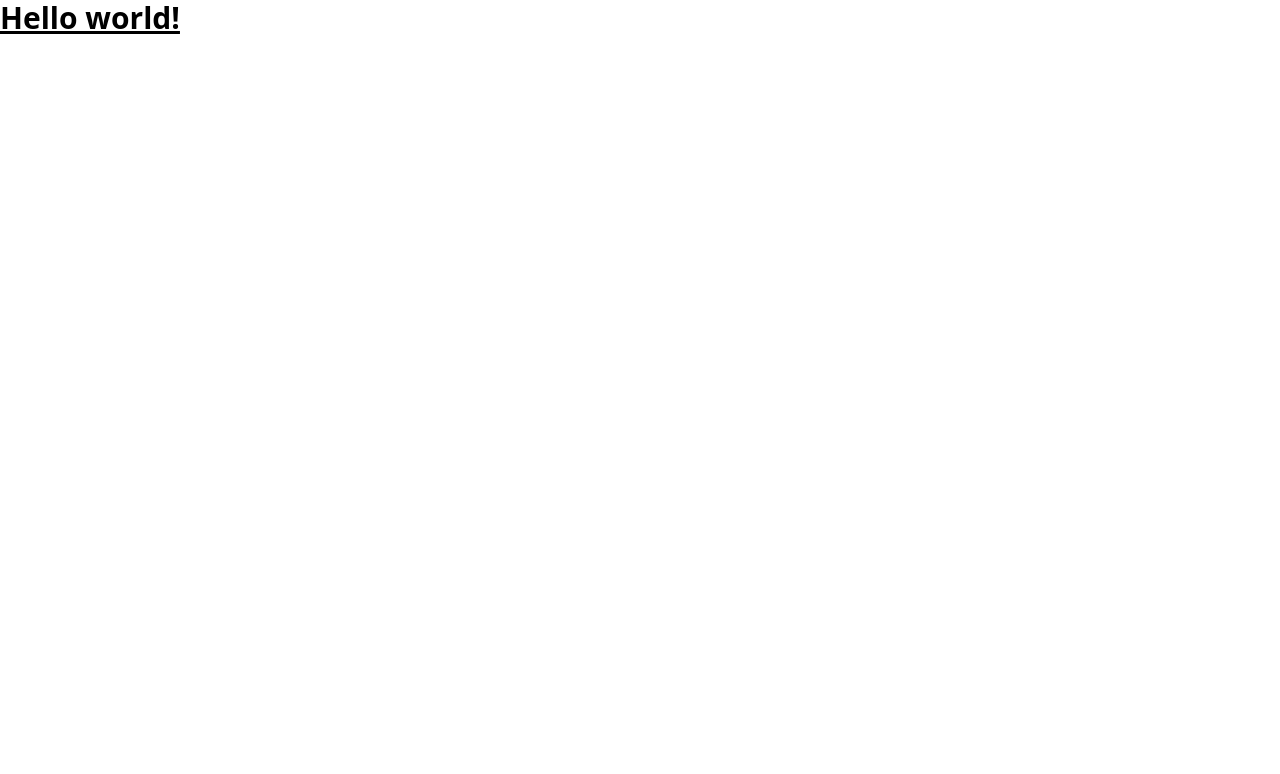
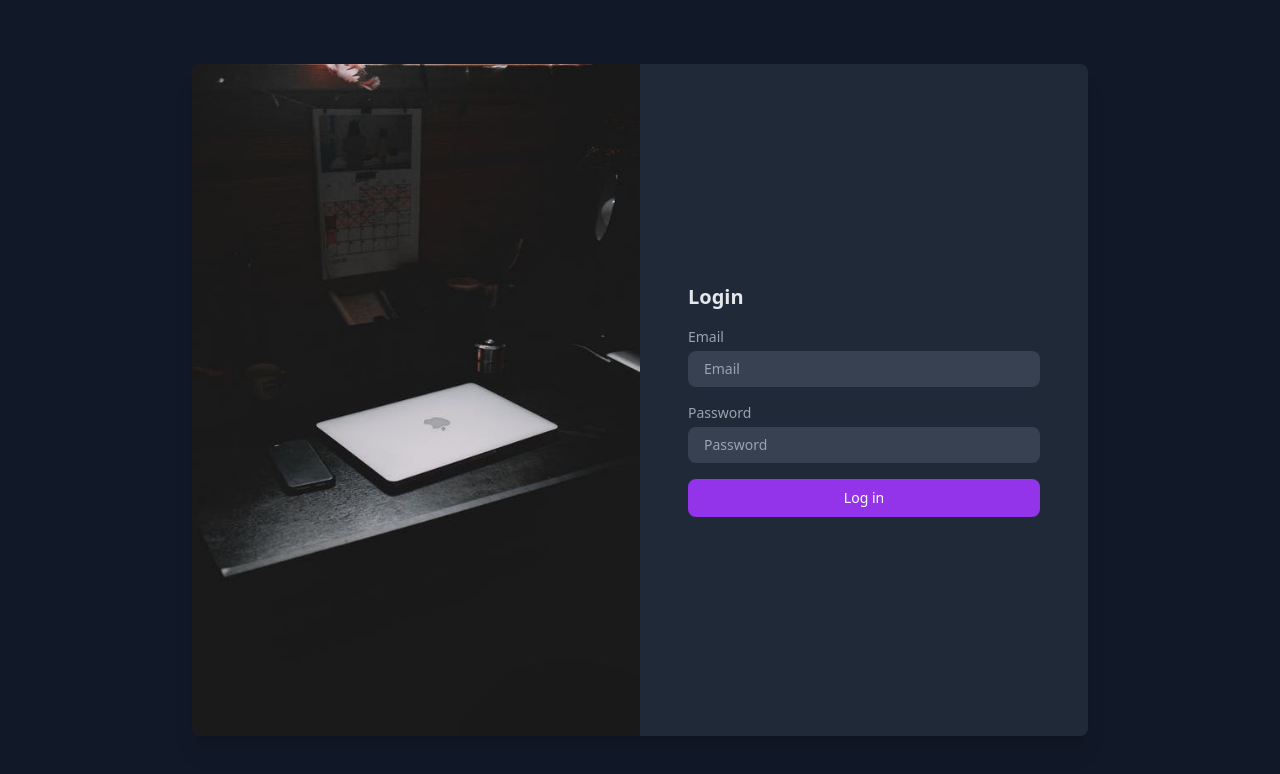
Before and after one commit to ALTA-Project-3/ALTA-GROUP-PROJECT-3-DASHBOARD-APP, a Next.js app: page / in a window 1280 px wide. Shown: the top 774 px of the page. Built offline with nearby package versions, Linux system fonts and the light colour scheme.

Commit message:
Login Pages Done

```diff
--- /dev/null
+++ b/pages/dashboard.jsx
@@ -0,0 +1,19 @@
+import React from "react";
+import cookie from "js-cookie";
+import { useRouter } from "next/router";
+
+export default function Dashboard() {
+  const router = useRouter();
+  const handleLogout = async () => {
+    await cookie.remove("JWT");
+    await router.push("/");
+  };
+  return (
+    <>
+      <div>Dashboard</div>
+      <button type="buton" className="bg-slate-400" onClick={handleLogout}>
+        logout
+      </button>
+    </>
+  );
+}
--- a/pages/index.js
+++ b/pages/index.js
@@ -1,3 +1,93 @@
-export default function Home() {
-  return <h1 className="text-3xl font-bold underline">Hello world!</h1>;
+import Image from "next/image";
+import Link from "next/link";
+import { useEffect, useState } from "react";
+import office from "../public/img/login-office-dark.jpeg";
+import axios from "axios";
+import { useRouter } from "next/router";
+import cookie from "js-cookie";
+
+export default function Home({ token }) {
+  const [email, setEmail] = useState("");
+  const [password, setPassword] = useState("");
+  const [error, setError] = useState("");
+  const router = useRouter();
+  // const [token, setToken] = useState(localStorage.getItem("userToken") ?? null);
+
+  const loginHandler = async () => {
+    setError("");
+    setEmail("");
+    setPassword("");
+    await axios({
+      url: "https://virtserver.swaggerhub.com/nawihusen/groupproject3/1.0.0/login",
+      method: "POST",
+      withCredentials: true,
+      data: {
+        email,
+        password,
+      },
+    })
+      .then((res) => {
+        cookie.set("JWT", res.data.data.token);
+      })
+      .catch((err) => {
+        console.log(err);
+        setError(err);
+      });
+
+    await router.push("/dashboard");
+  };
+
+  const submit = (e) => {
+    e.preventDefault();
+  };
+
+  return (
+    <div className="flex items-center min-h-screen p-6 bg-gray-900">
+      <div className="flex-1 h-full max-w-4xl mx-auto overflow-hidden  rounded-lg shadow-xl bg-gray-800">
+        <div className="flex flex-col overflow-y-auto md:flex-row">
+          <div className="h-32 md:h-auto md:w-1/2">
+            <Image aria-hidden="true" className="hidden object-cover w-full h-full dark:block" src={office} alt="Office" layout="responsive" objectFit="cover" />
+          </div>
+          <div className="flex items-center justify-center p-6 sm:p-12 md:w-1/2">
+            <form className="w-full" onSubmit={(e) => submit(e)}>
+              <h1 className="mb-4 text-xl font-semibold text-gray-200">Login</h1>
+              <label className="block text-sm">
+                <span className="text-gray-400">Email</span>
+                <input
+                  className="block w-full mt-1 px-4 py-2 rounded-lg text-sm border-gray-600 bg-gray-700 focus:border-purple-400 focus:outline-none focus:shadow-outline-purple text-gray-300 focus:shadow-outline-gray"
+                  placeholder="Email"
+                  value={email}
+                  onChange={(e) => setEmail(e.target.value)}
+                />
+              </label>
+              <label className="block mt-4 text-sm">
+                <span className="text-gray-400">Password</span>
+                <input
+                  className="block w-full mt-1 px-4 py-2 rounded-lg text-sm border-gray-600 bg-gray-700 focus:border-purple-400 focus:outline-none focus:shadow-outline-purple text-gray-300 focus:shadow-outline-gray"
+                  placeholder="Password"
+                  type="password"
+                  value={password}
+                  onChange={(e) => setPassword(e.target.value)}
+                />
+              </label>
+
+              {error ?? <small className="flex justify-center text-red-600">{error}</small>}
+
+              <button
+                type="submit"
+                className="block w-full px-4 py-2 mt-4 text-sm font-medium leading-5 text-center text-white transition-colors duration-150 bg-purple-600 border border-transparent rounded-lg active:bg-purple-600 hover:bg-purple-700 focus:outline-none focus:shadow-outline-purple"
+                onClick={loginHandler}
+              >
+                Log in
+              </button>
+            </form>
+          </div>
+        </div>
+      </div>
+    </div>
+  );
 }
+
+export function getServerSideProps({ req, res }) {
+  return { props: { token: req.cookies.token || "" } };
+}
```
